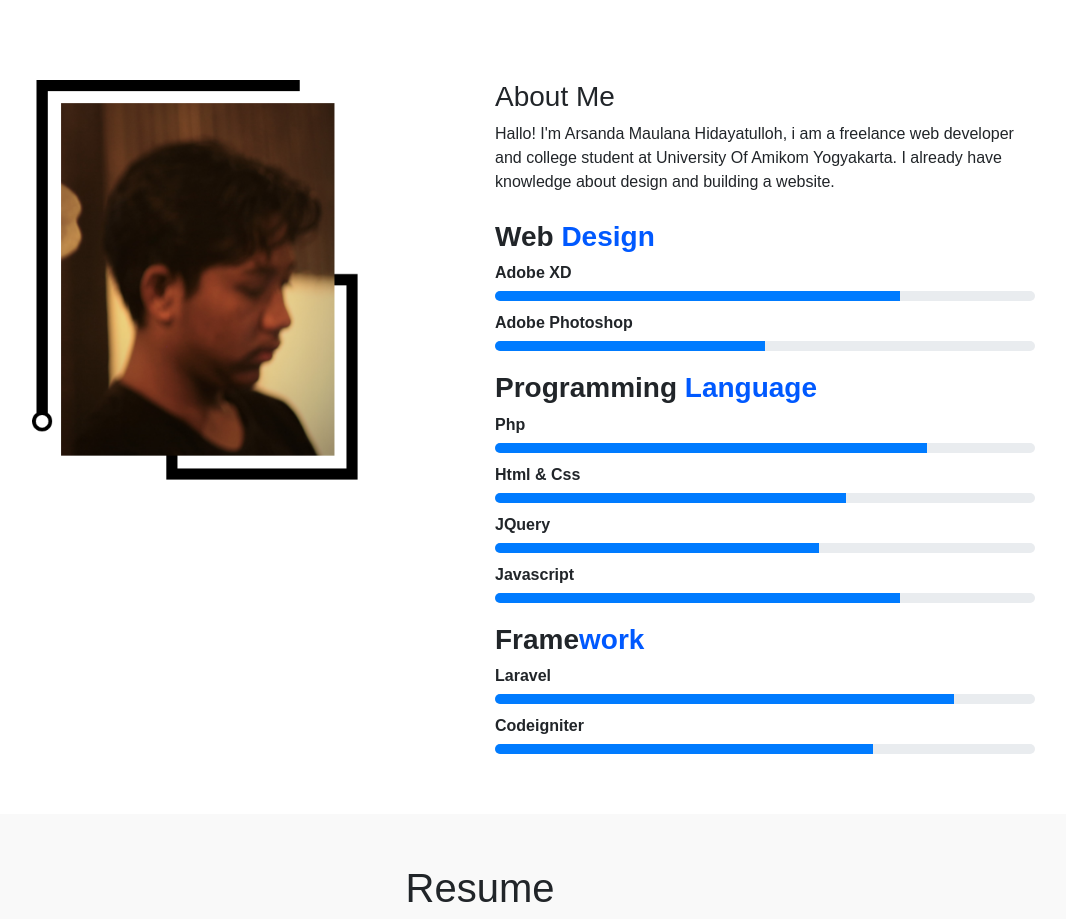
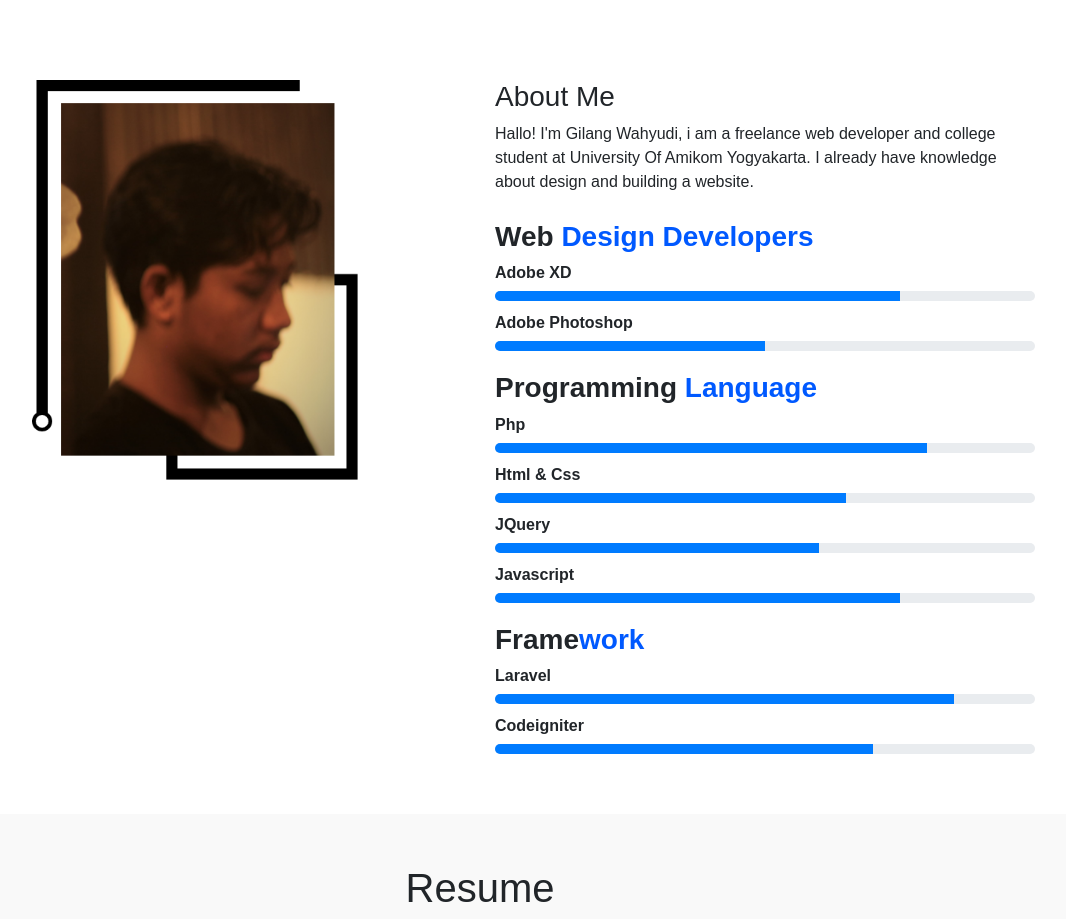
Before and after one commit to blondozwahyudi/personal, a plain HTML site: page index.html in a window 1280 px wide. Shown: the part 820-1739 px from the top of the page, without its empty margins (160-1226 px from the left). Drawn offline with nearby package versions, Linux system fonts and the light colour scheme.

Commit message:
[update]

```diff
--- a/index.html
+++ b/index.html
@@ -74,11 +74,11 @@
                 </div>
                 <div class="col-md-6">
                     <h3>About <span>Me</span></h3>
-                    <p>Hallo! I'm Arsanda Maulana Hidayatulloh, i am a freelance web developer and college student at
+                    <p>Hallo! I'm Gilang Wahyudi, i am a freelance web developer and college student at
                         University Of Amikom Yogyakarta. I already have knowledge about design and building a website.
                     </p>
                     <div class="skill-bar">
-                        <h3>Web <span>Design</span></h3>
+                        <h3>Web <span>Design Developers</span></h3>
                         <p>Adobe XD</p>
                         <div class="progress" style="height: 10px;">
                             <div class="progress-bar" style="width: 75%"></div>
```
